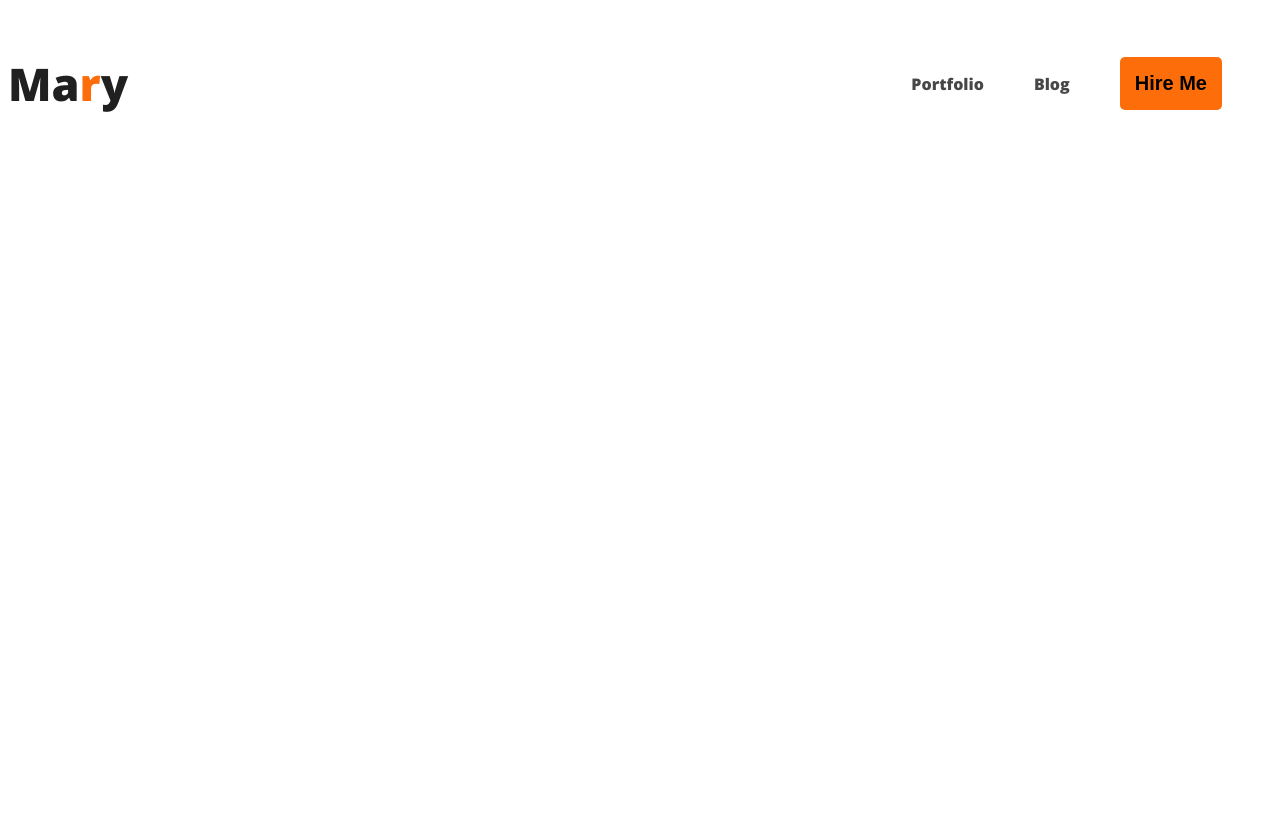
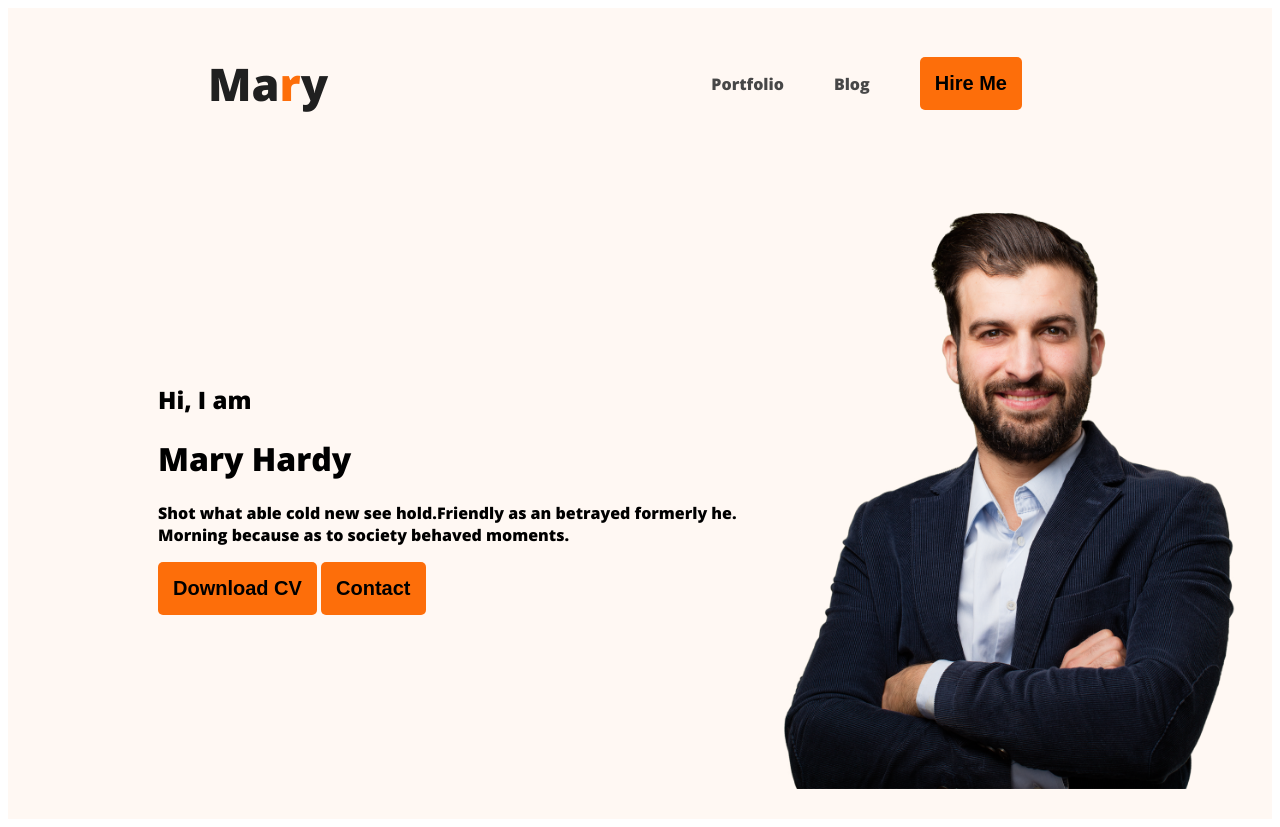
Before and after one commit to Lio-star/web-developer-portfolio, a plain HTML site: page index.html in a window 1280 px wide. Before the commit the page ends 800 px from the top, so only its background shows below. Drawn offline with nearby package versions, Linux system fonts and the light colour scheme.

Commit message:
banner content added

```diff
--- a/index.html
+++ b/index.html
@@ -11,7 +11,7 @@
     <link rel="stylesheet" href="styles/portfolio.css">
 </head>
 <body>
-    <head>
+    <header class="header">
    <nav>
     <h3 class="nav-tittle">Ma<span class="text-primary">r</span>y</h3>
        <ul>
@@ -20,7 +20,22 @@
         <li><button class="btn-primary">Hire Me</button></li>
        </ul>
    </nav>
-    </head>
+   <div class="banner">
+      <div class="banner-content">
+        <h2 class="banner-getting">Hi, I  am</h2>
+        <h1 class="banner-tittle">Mary Hardy</h1>
+        <p>
+            Shot what able cold new see hold.Friendly as an betrayed
+             formerly he. Morning because as to society behaved moments.
+
+        </p>
+        <button class="btn-primary">Download CV</button>
+        <button class="btn-primary">Contact</button>
+      </div>
+      <img class="profile-pic" src="images/hardy.png" alt="">
+
+   </div>
+    </header>
     <main>
 
     </main>
--- a/styles/portfolio.css
+++ b/styles/portfolio.css
@@ -6,6 +6,9 @@ body{
 
 nav{
     display: flex;
+    justify-content: space-between;
+     margin:0 200px;
+
 }
 
 .text-primary
@@ -30,6 +33,7 @@ nav > ul {
     display: flex;
     align-items: center;
 
+
 }
 nav  li {
    list-style: none;
@@ -39,9 +43,17 @@ nav a{
     text-decoration: none;
     color: #474747;
 }
-nav {
+
+.header
+{
+    background-color: #FFF8F3;
+}
+.banner{
+    padding: 30px 30px 30px 150px;
     display: flex;
-     justify-content: space-between;
-
-
+    align-items: center;
 }
+.banner .profile-pic{
+    width: 500px;
+    height: 600px;
+}
```
